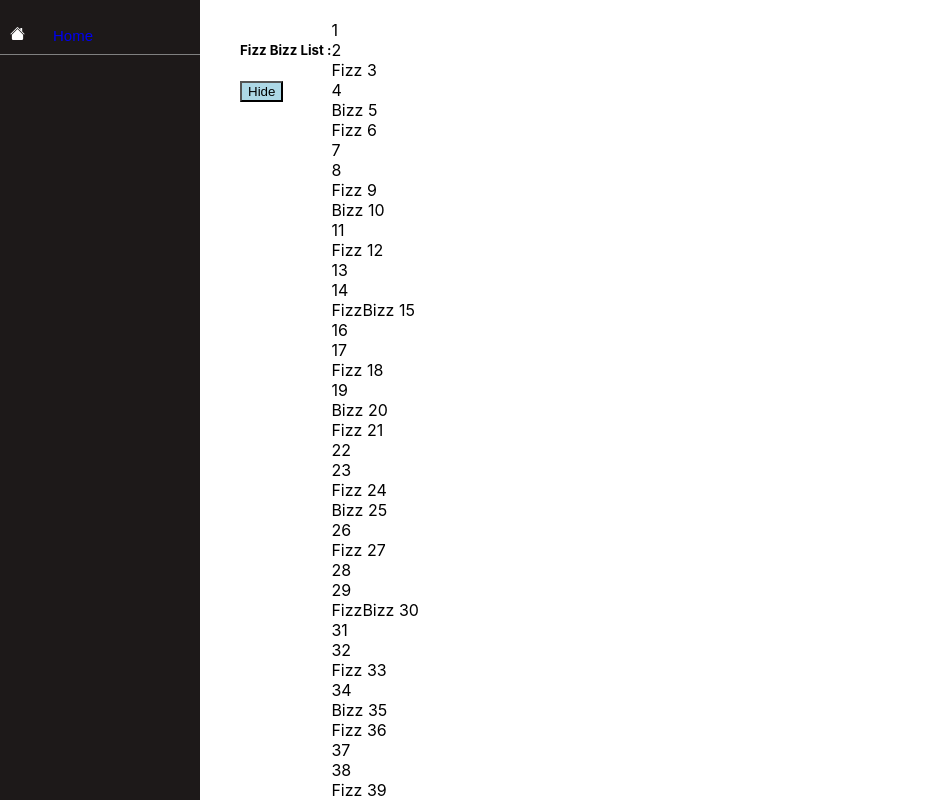
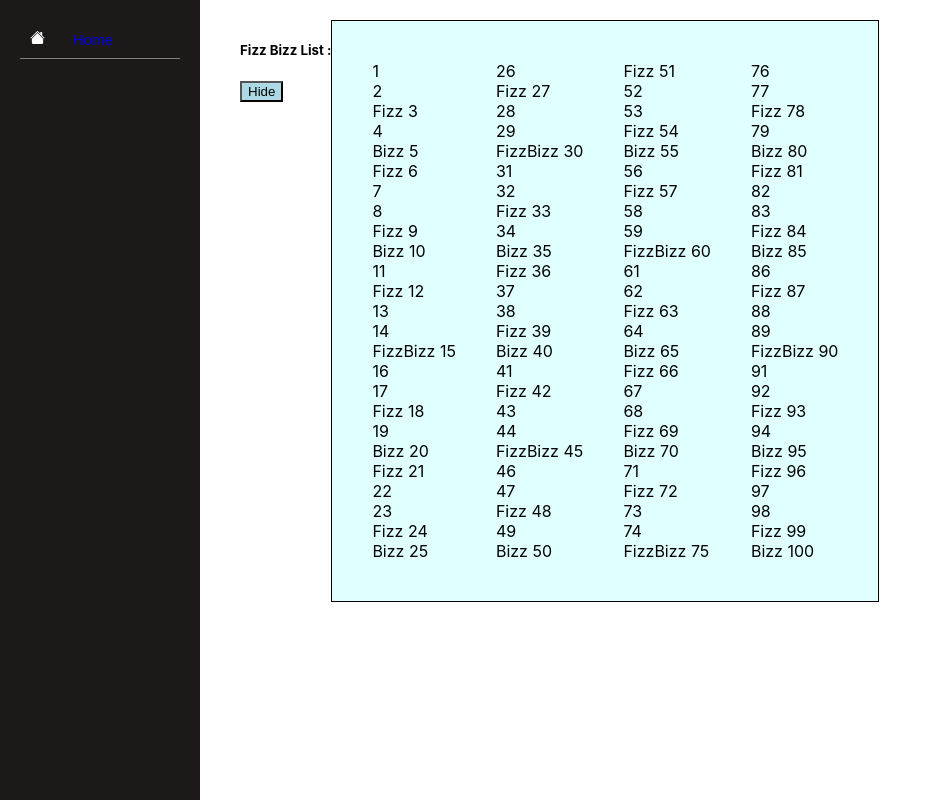
Before and after one commit to noorShooda/fizz-bizz-task, a React (Create React App) app: page / in a window 1280 px wide. Both pictures are taken after a click on the button "Discover". Shown: the top 800 px of the page, without its empty margins (0-942 px from the left). Built offline with nearby package versions, Linux system fonts and the light colour scheme.

Commit message:
update: update CSS style to adapt business logic.

```diff
--- a/src/homePage/ListDisplayer/ListDisplayer.js
+++ b/src/homePage/ListDisplayer/ListDisplayer.js
@@ -6,19 +6,60 @@ import { verifyDivisibility } from '../../helpers/helpers';
 
 export const ListDisplayer  = (props) => {
 
-    const displyListOfNumbers = () => {
+    const displyFirstListOfNumbers = () => {
         var list = [];
-        for(var i = 1; i <= 100; i++){
+        for(var i = 1; i <= 25; i++){
             const item = verifyDivisibility(i);
             list.push(item);
         }
         return(list);
     }
-    const list = displyListOfNumbers();
+
+    const displySecondListOfNumbers = () => {
+        var list = [];
+        for(var i = 26; i <= 50; i++){
+            const item = verifyDivisibility(i);
+            list.push(item);
+        }
+        return(list);
+    }
+
+    const displyThirdListOfNumbers = () => {
+        var list = [];
+        for(var i = 51; i <= 75; i++){
+            const item = verifyDivisibility(i);
+            list.push(item);
+        }
+        return(list);
+    }
+
+    const displyForthListOfNumbers = () => {
+        var list = [];
+        for(var i = 76; i <= 100; i++){
+            const item = verifyDivisibility(i);
+            list.push(item);
+        }
+        return(list);
+    }
+    const firstList = displyFirstListOfNumbers();
+    const secondList = displySecondListOfNumbers();
+    const thirdList = displyThirdListOfNumbers();
+    const forthList = displyForthListOfNumbers();
 
     return(
         <div className="listDisplayerStyle">
-            {list.map(x => <ListItem item={x} />)}
+            <div className="listStyle">
+                {firstList.map(x => <ListItem item={x} />)}
+            </div>
+            <div className="listStyle">
+            {secondList.map(x => <ListItem item={x} />)}
+            </div>
+            <div className="listStyle">
+                {thirdList.map(x => <ListItem item={x} />)}
+            </div>
+            <div className="listStyle">
+                {forthList.map(x => <ListItem item={x} />)}
+            </div>
         </div>
     );
 }
--- a/src/homePage/ListDisplayer/listDisplayer.css
+++ b/src/homePage/ListDisplayer/listDisplayer.css
@@ -1,3 +1,10 @@
 .listDisplayerStyle{
     float: left;
+    border: 1px solid black;
+    padding: 20px;
+    display: flex;
+    background-color: lightcyan;
 }
+.listStyle{
+    margin: 20px;
+}
```
